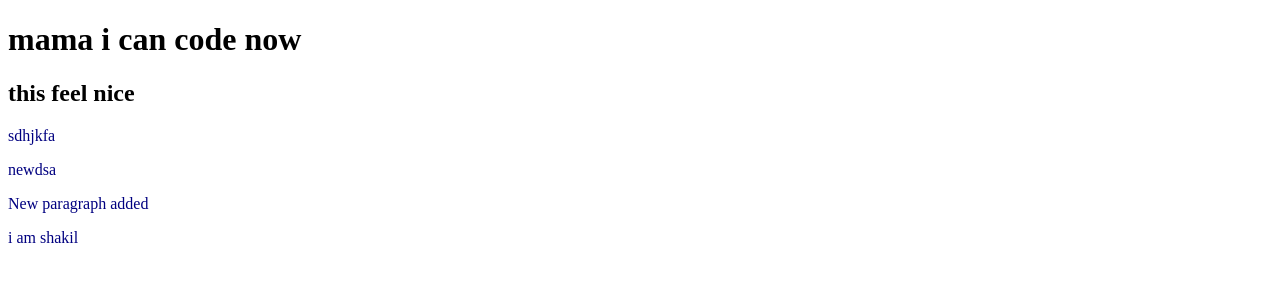
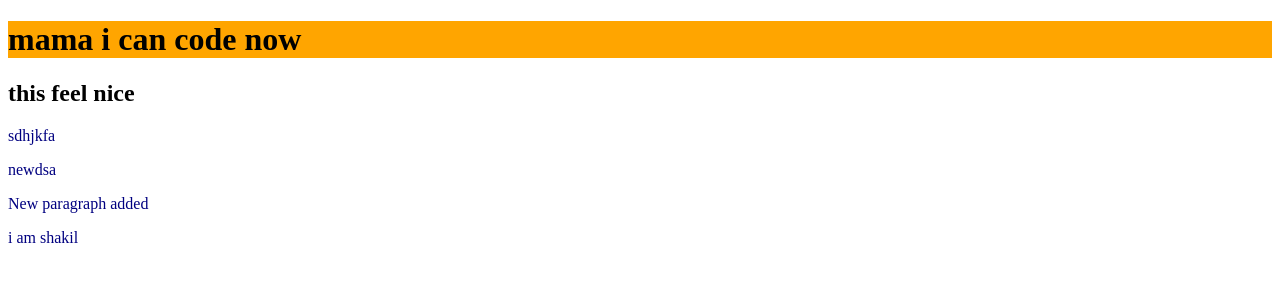
Before and after one commit to MRSHAKILS/my-second-repo, a plain HTML site: page index.html in a window 1280 px wide. Drawn offline with Linux system fonts and the light colour scheme.

Commit message:
color added

```diff
--- a/style.css
+++ b/style.css
@@ -1,3 +1,6 @@
 p{
     color: navy;
 }
+h1{
+    background-color: orange;
+}
```
